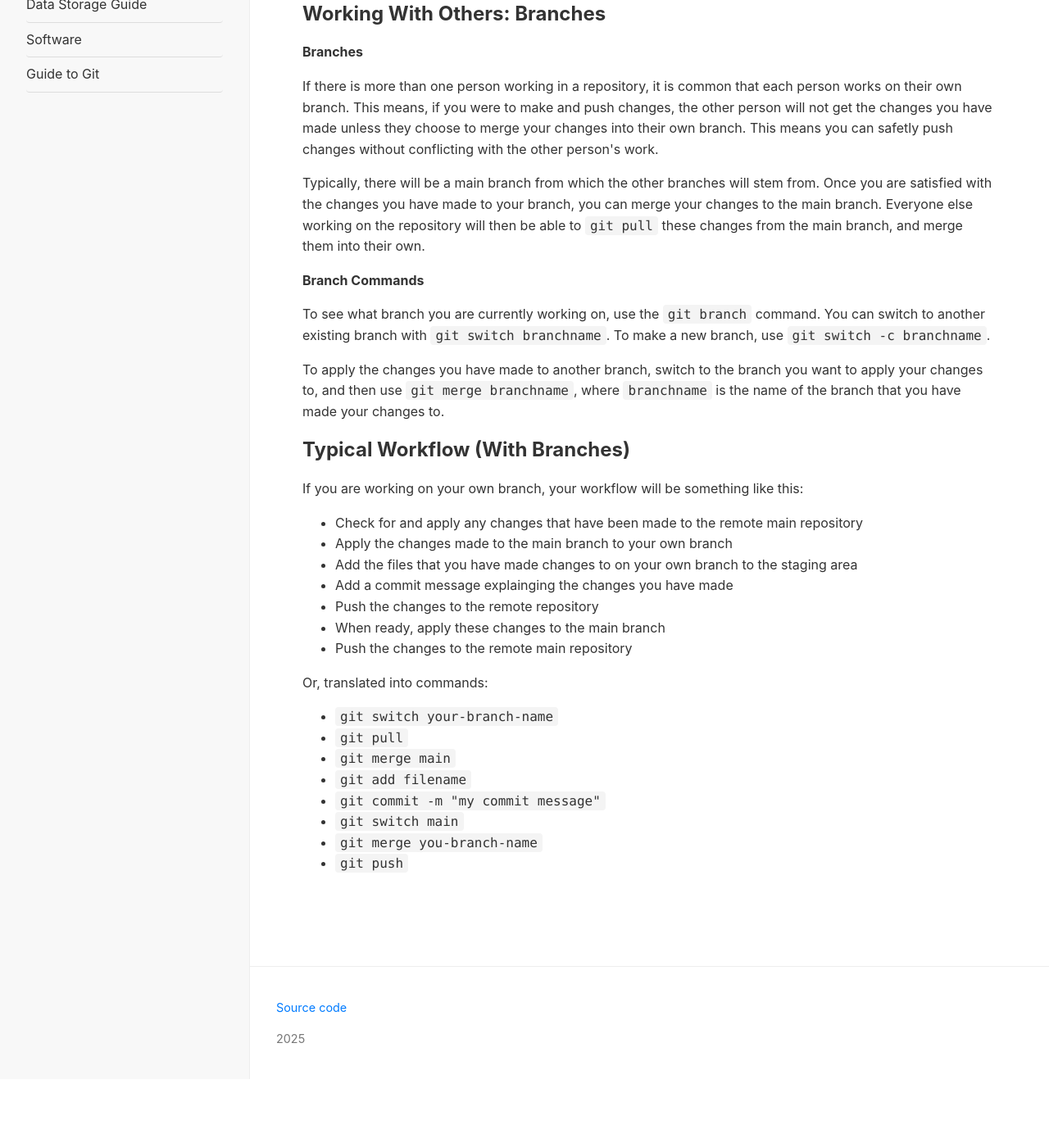
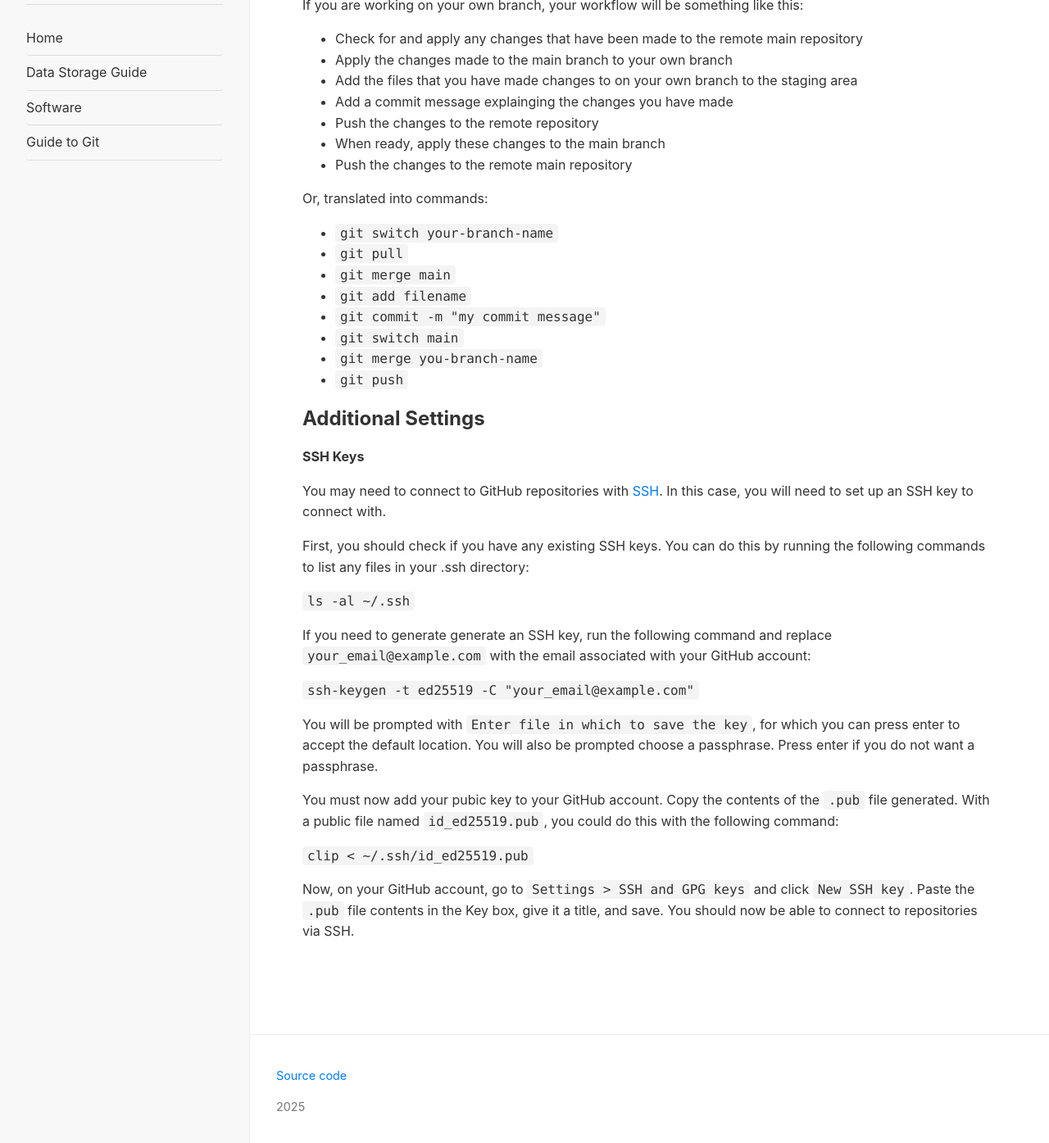
Before and after one commit to Applied-Materials-Technology/data-storage-guide, a Jekyll site: the page built from base/git_guide.html, in a window 1280 px wide and 1400 px high, scrolled down 3129 px. Shown: the top 1395 px of the window at 82% size. Built offline with Jekyll 4.4.1, drawn with Linux system fonts in a browser that asks for light colours; before the commit the page ends 4446 px from its top, so only the background shows below that; some of the changed text lies outside the part shown.

Commit message:
additional git guidance

```diff
--- a/base/git_guide.html
+++ b/base/git_guide.html
@@ -21,6 +21,10 @@ title: Git Guide
             <li><a href="#branch_commands">Branch Commands</a></li>
         </ul>
         <li><a href="#typical_workflow_with_branches">Typical Workflow (With Branches)</a></li>
+        <li><a href="#additional_setup">Additional Setup</a></li>
+        <ul class="no-bullets">
+            <li><a href="#ssh_keys">SSH Keys</a></li>
+        </ul>
     </ul>
 
     <div id="what_is_git"></div>
@@ -76,7 +80,7 @@ title: Git Guide
         the repository that you have cloned to your device is know as a local repository, as it can only be
         accessed locally.
 
-        <img class="center-fit" src="https://applied-materials-technology.github.io/data-storage-guide/images/git_clone.png">
+        <!--<img class="center-fit" src="https://applied-materials-technology.github.io/data-storage-guide/images/git_clone.png">-->
     </p>
 
     <div id="making_changes_to_code"></div>
@@ -201,4 +205,46 @@ title: Git Guide
     </ul>
     </p>
 
+    <div id="additional_setuo"></div>
+    <h2><b>Additional Settings</b></h2>
+
+    <div id="shh_keys"></div>
+    <p><b>SSH Keys</b></p>
+
+    <p>You may need to connect to GitHub repositories with
+        <a href="https://docs.github.com/en/authentication/connecting-to-github-with-ssh/about-ssh">SSH</a>.
+        In this case, you will need to set up an SSH key to connect with.
+    </p>
+
+    <p>First, you should check if you have any existing SSH keys. You can do this by running the following
+        commands to list any files in your .ssh directory:
+    </p>
+
+    <p><code>ls -al ~/.ssh</code>
+    </p>
+
+    <p>If you need to generate generate an SSH key, run the following command and replace
+        <code>your_email@example.com</code> with the email associated with your GitHub account:
+    </p>
+
+    <p><code>ssh-keygen -t ed25519 -C "your_email@example.com"</code>
+    </p>
+
+    <p>You will be prompted with <code>Enter file in which to save the key</code>, for which you can
+        press enter to accept the default location. You will also be prompted choose a passphrase. Press
+        enter if you do not want a passphrase.
+    </p>
+
+    <p>You must now add your pubic key to your GitHub account. Copy the contents of the <code>.pub</code>
+        file generated. With a public file named <code>id_ed25519.pub</code>, you could do this with the following command:
+    </p>
+
+    <p><code>clip < ~/.ssh/id_ed25519.pub</code>
+    </p>
+
+    <p>Now, on your GitHub account, go to <code>Settings > SSH and GPG keys</code> and click <code>
+        New SSH key</code>. Paste the <code>.pub</code> file contents in the Key box, give it a title,
+        and save. You should now be able to connect to repositories via SSH.
+    </p>
+
 </div>
```
